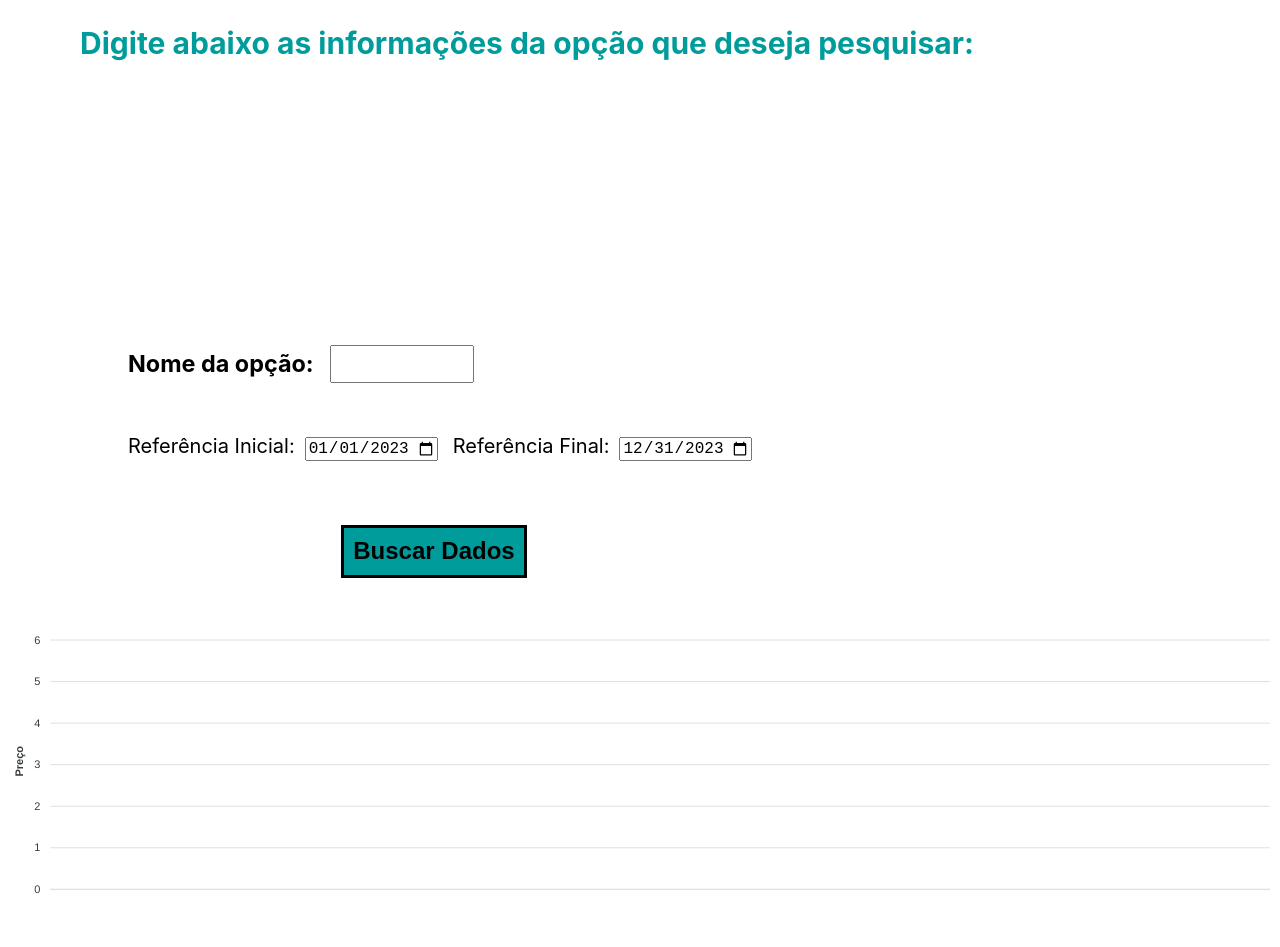
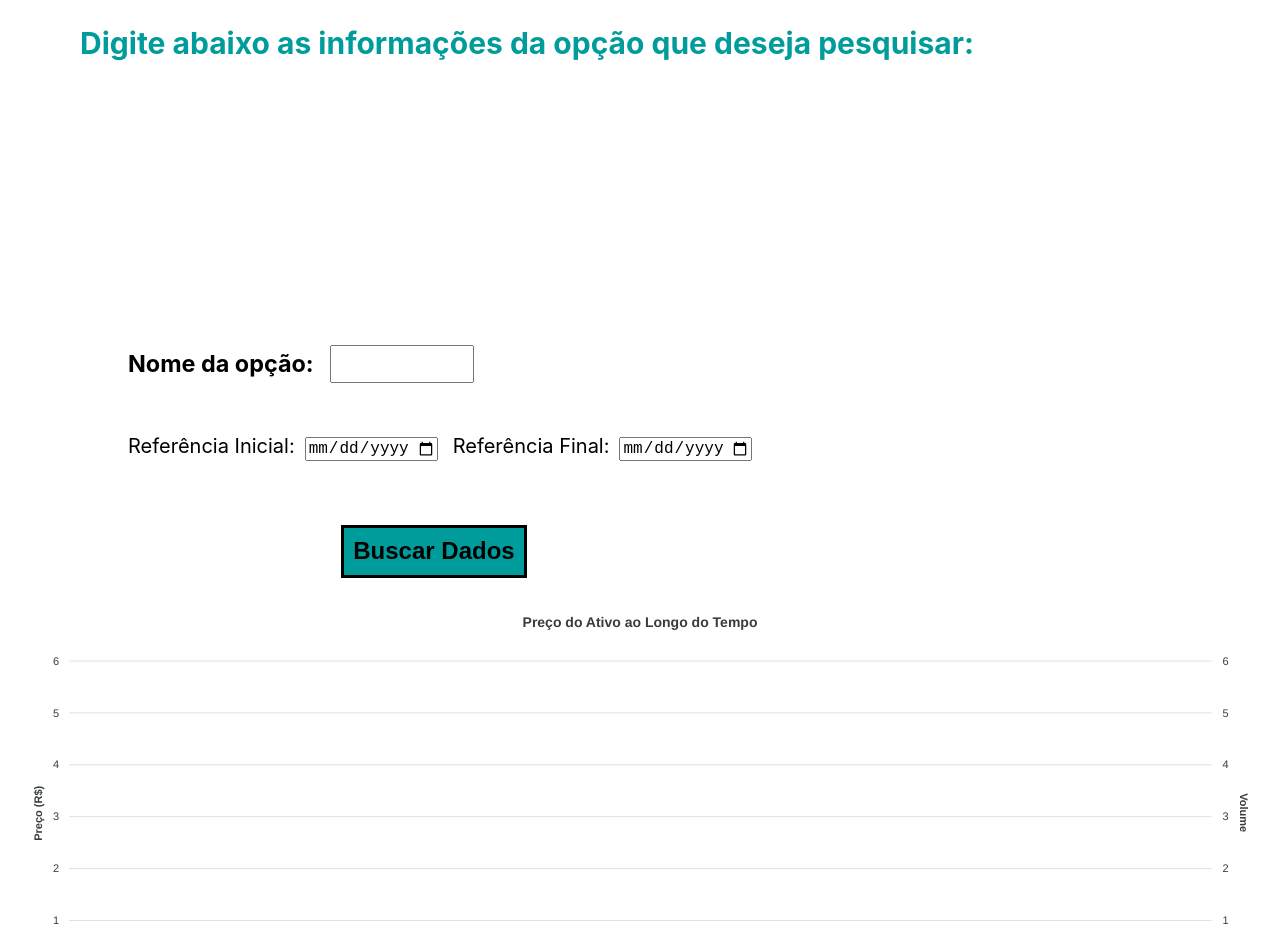
Before and after one commit to PesquisaOpcoes2024/backtest, a React (Create React App) app in the folder frontend/: page / in a window 1280 px wide. Shown: the top 947 px of the page. Built offline with nearby package versions, Linux system fonts and the light colour scheme.

Commit message:
Arrumando UseStates e grafico

```diff
--- a/frontend/src/App.js
+++ b/frontend/src/App.js
@@ -5,8 +5,8 @@ import axios from 'axios';
 
 const App = () => {
   const [symbol, setSymbol] = useState("");
-  const [fromDate, setFromDate] = useState("2023-01-01");
-  const [toDate, setToDate] = useState("2023-12-31");
+  const [fromDate, setFromDate] = useState("");
+  const [toDate, setToDate] = useState("");
   const [chartData, setChartData] = useState([]);
   const [outliersData, setOutliersData] = useState([]);
 
--- a/frontend/src/components/Grafico/Grafico.jsx
+++ b/frontend/src/components/Grafico/Grafico.jsx
@@ -2,39 +2,34 @@ import React from 'react';
 import Chart from 'react-apexcharts';
 
 const Grafico = ({ chartData, outliersData }) => {
-  const options = {
+  const chartOptions = {
     chart: {
       type: 'boxPlot',
-      height: 350,
     },
-    plotOptions: {
-      boxPlot: {
-        colors: {
-          upper: '#5C4742',
-          lower: '#A5978B',
-        },
-      },
+    title: {
+      text: `Preço do Ativo ao Longo do Tempo`,
+      align: 'center'
     },
     xaxis: {
       type: 'category',
-      title: {
-        text: 'Data',
+    },
+    yaxis: [
+      {
+        title: { text: "Preço (R$)" },
       },
-      labels: {
-        rotate: -45,
-        rotateAlways: true,
-      },
-    },
-    yaxis: {
-      title: {
-        text: 'Preço',
-      },
-    },
+      {
+        opposite: true,
+        title: { text: "Volume" },
+        labels: {
+          formatter: (val) => `${val.toFixed(0)}`,
+        }
+      }
+    ]
   };
 
-  const series = [
+  const chartSeries = [
     {
-      name: 'Variação de Preços',
+      name: 'BoxPlot',
       type: 'boxPlot',
       data: chartData,
     },
@@ -42,16 +37,13 @@ const Grafico = ({ chartData, outliersData }) => {
       name: 'Volume',
       type: 'scatter',
       data: outliersData,
-      marker: {
-        size: 5,
-        fillColor: '#00E396',
-      },
+      yAxisIndex: 1, // Define que os outliers(volume) usarão o eixo Y secundário
     },
   ];
 
   return (
     <div id="chart">
-      <Chart options={options} series={series} type="boxPlot" height={350} />
+      <Chart options={chartOptions} series={chartSeries} type="boxPlot" height={400} />
     </div>
   );
 };
```
